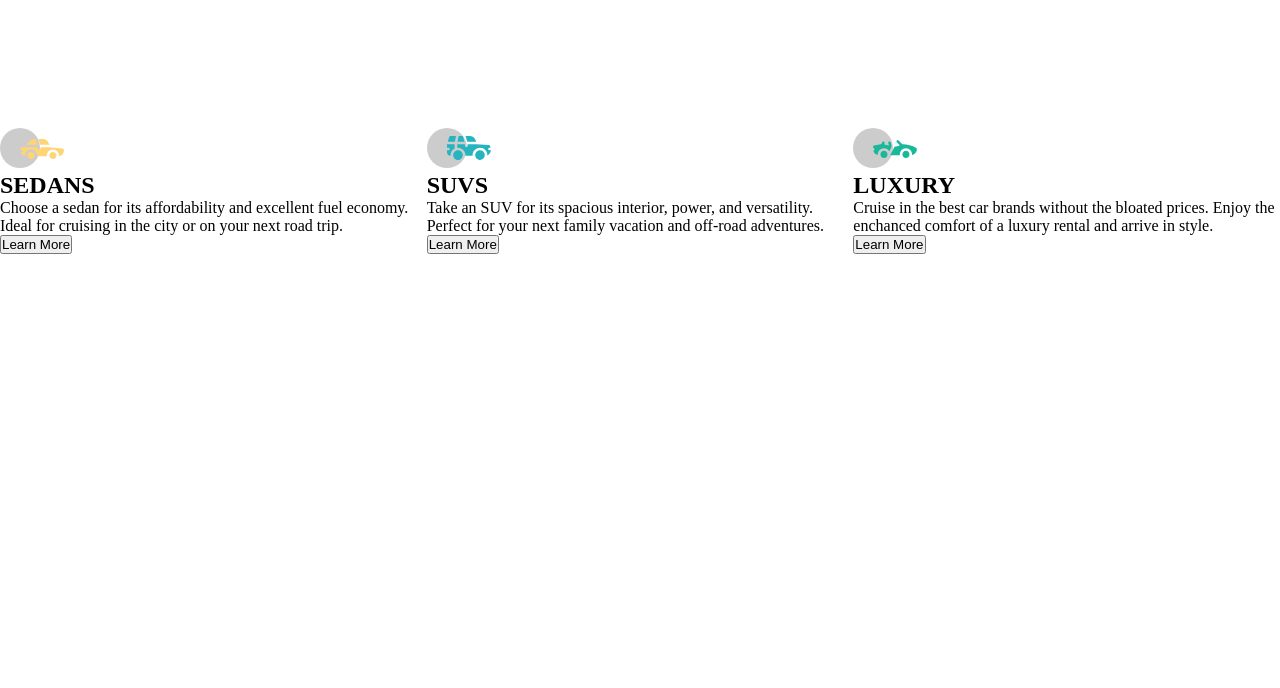
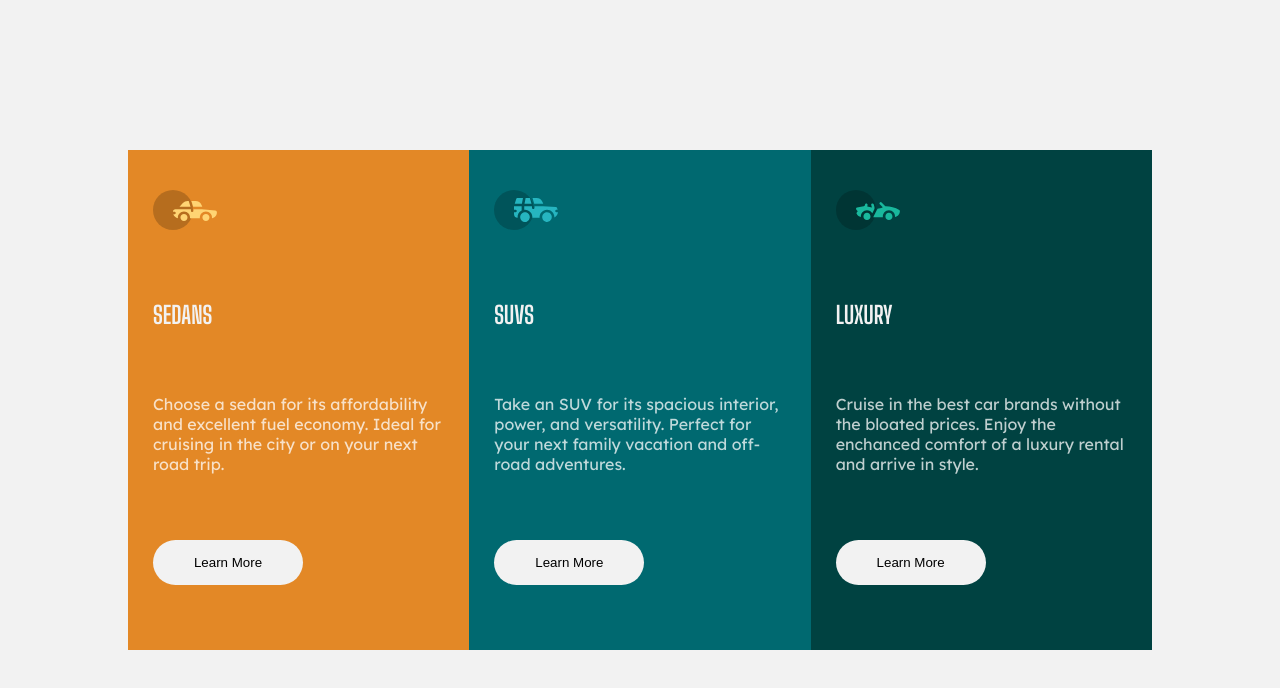
Before and after one commit to amycym/3-columns-preview-card, a plain HTML site: page index.html in a window 1280 px wide. Drawn offline with Linux system fonts and the light colour scheme.

Commit message:
update-grid

```diff
--- a/index.html
+++ b/index.html
@@ -13,7 +13,8 @@
     </style>
 </head>
 <body>
-    <div class="orange-card">
+    <div class="center-card">
+        <div class="card orange">
             <div class="icon">
                 <img src="../img/icon-sedans.svg">
             </div>
@@ -27,7 +28,7 @@
                 <button>Learn More</button>
             </div>
         </div>
-    <div class="cyan-card">
+        <div class="card cyan">
             <div class="icon">
                 <img src="../img/icon-suvs.svg">
             </div>
@@ -41,7 +42,7 @@
                 <button>Learn More</button>
             </div>
         </div>
-    <div class="darkcyan-card">
+        <div class="card darkcyan">
             <div class="icon">
                 <img src="../img/icon-luxury.svg">
             </div>
@@ -55,5 +56,6 @@
                 <button>Learn More</button>
             </div>
         </div>
+    </div>
 </body>
 </html>
--- a/style.css
+++ b/style.css
@@ -8,8 +8,54 @@
 }
 
 body{
+    height: 100vh;
+    display: flex;
+    justify-content: center;
+    align-items: center;
+    background: hsl(0, 0%, 95%);
+}
+
+.center-card{
     display: grid;
     justify-content: center;
-    margin-top: 10%;
     grid-template-columns: 1fr 1fr 1fr;
+    height: 500px;
+    width: fit-content;
+    margin: 0 10% 0;
 }
+
+h2{
+    font-family: 'Big Shoulders Display', sans-serif;
+    color: hsl(0, 0%, 95%);
+}
+
+p{
+    font-family: 'Lexend Deca', sans-serif;
+    color: hsla(0, 0%, 100%, 0.75);
+}
+
+
+.orange{
+    background: hsl(31, 77%, 52%);
+}
+
+.cyan{
+    background: hsl(184, 100%, 22%);
+}
+
+.darkcyan{
+    background: hsl(179, 100%, 13%);
+}
+
+.card{
+    display: grid;
+    padding: 40px 25px 0;
+}
+
+button{
+    border-radius: 30px;
+    width: 150px;
+    padding: 15px;
+    border: none;
+    background: hsl(0, 0%, 95%);
+}
```
Lines whose indentation alone changed are shown as unchanged.
